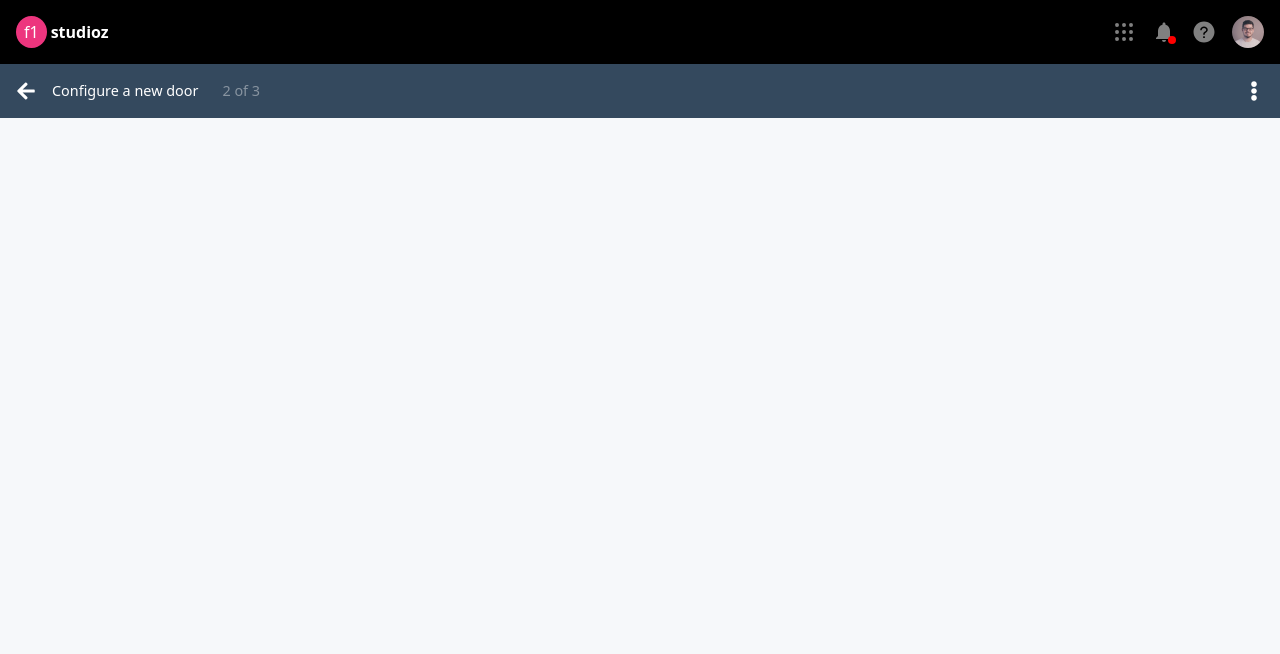
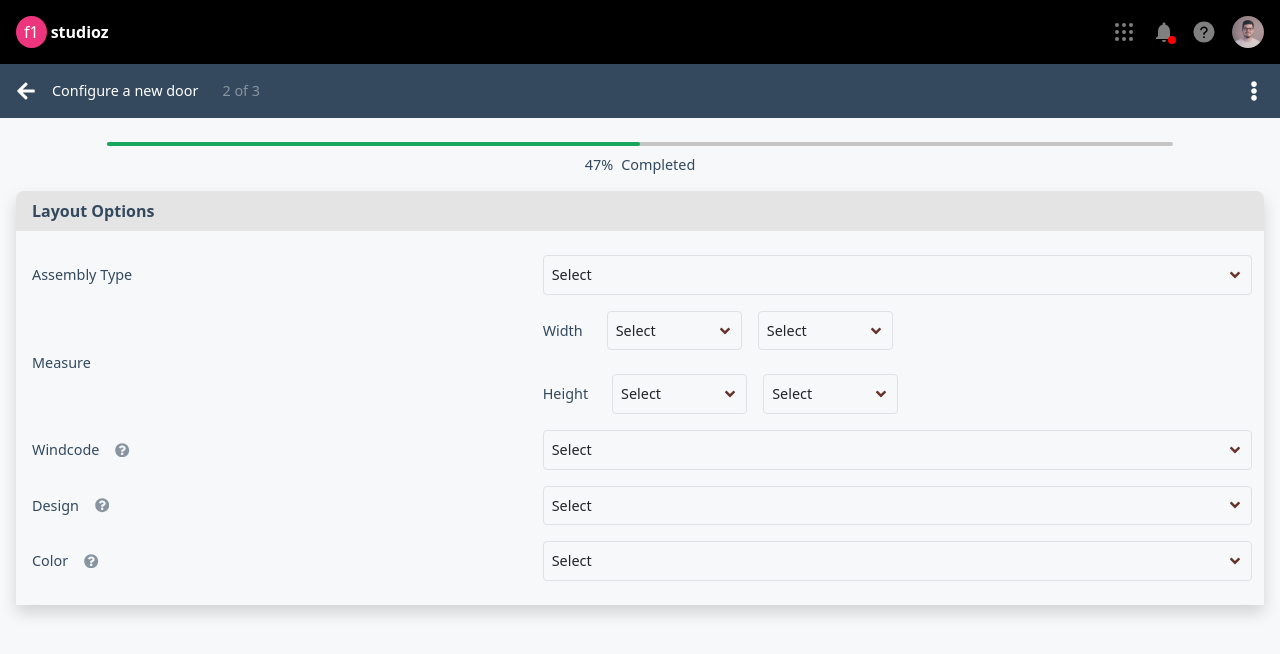
Before and after one commit to rahulrajput83/f1Studioz-assignment, a React (Create React App) app: page /form3 in a window 1280 px wide. Shown: the top 654 px of the page. Built offline with nearby package versions, Linux system fonts and the light colour scheme.

Commit message:
Started Page 4

```diff
--- a/src/CustomStyle.scss
+++ b/src/CustomStyle.scss
@@ -12,11 +12,13 @@ $theme-colors: (
     "green": #17A85F,
     "brown": #66332B,
     "borderColor": #c7c4c4,
-    "activeBg": rgba(221, 237, 253, 1),
-    'headCol': rgba(136, 148, 160, 1),
-    "headBg": rgb(241, 242, 243),
+    "activeBg": #ddedfd,
+    'headCol': #8894a0,
+    "headBg": #f1f2f3,
     "bG": #F6F8FA,
-    "textDarkGray": rgba(42, 41, 42, 1)
+    "textDarkGray": #2a292a,
+    "CardBg": #E4E4E4
+
 );
 .Item {
     cursor: pointer;
@@ -99,6 +101,10 @@ $theme-colors: (
     height: 3rem
 }
 
+.Progress {
+    height:  0.25rem;
+}
+
 .respCardHeight {
     @media (min-width: 992px) {
         position: absolute;
@@ -110,6 +116,11 @@ $theme-colors: (
     }
 }
 
+.Rounded {
+    border-top-left-radius: 0.5rem;
+    border-top-right-radius: 0.5rem;
+}
+
 
 /* import bootstrap to set changes */
 @import "~bootstrap/scss/bootstrap";
--- a/src/Pages/Form1.jsx
+++ b/src/Pages/Form1.jsx
@@ -1,6 +1,5 @@
 import React from 'react'
-import Navbar from '../component/Navbar'
-import { FaAngleRight, FaArrowLeft, FaEllipsisV } from 'react-icons/fa'
+import { FaAngleRight } from 'react-icons/fa'
 import { Link } from 'react-router-dom'
 import FormSubNav from '../component/FormSubNav'
 
--- a/src/Pages/Form3.jsx
+++ b/src/Pages/Form3.jsx
@@ -1,6 +1,6 @@
 import React from 'react'
-import { FaArrowLeft, FaEllipsisV } from 'react-icons/fa';
-import { Link } from 'react-router-dom';
+import Drop from '../component/Drop';
+import DropSize from '../component/DropSize';
 import FormSubNav from '../component/FormSubNav';
 
 
@@ -8,6 +8,45 @@ function Form3() {
   return (
     <div className='d-flex flex-column bg-bG min-vh-100 position-relative'>
       <FormSubNav backlink='/form2' title='Configure a new door' sub='2 of 3' />
+
+      {/* Progress Bar */}
+      <div className='bg-borderColor rounded-pill col-10 mt-4 mx-auto Progress'>
+        <div className='col-6 Progress rounded-pill bg-green'></div>
+      </div>
+
+      {/* Progress Percentage Text */}
+      <div className='d-flex size text-gray my-2 gap-2 mx-auto'>
+        <span className='weight'>47%</span>
+        <span>Completed</span>
+      </div>
+
+
+      <div className='d-flex flex-column px-3 py-2 justify-content-center '>
+
+        {/* Layout Options Card */}
+        <div className='d-flex shadow Rounded flex-column'>
+          <span className='px-3 bg-CardBg py-2 Rounded fw-bold text-gray'>Layout Options</span>
+          <div className='d-flex gap-3 flex-column px-3 py-4'>
+            <Drop title='Assembly Type' icon={false} />
+            <div className='d-flex flex-column gap-1 flex-md-row position-relative'>
+              <span className='size weight gap-3 col col-md-5 justify-content-md-start d-flex flex-row align-items-center justify-content-between text-gray'>
+                <span>Measure</span>
+              </span>
+              <div className='d-flex flex-column gap-4'>
+                <DropSize title='Width' />
+                <DropSize title='Height' />
+              </div>
+            </div>
+            <Drop title='Windcode' icon={true} />
+
+            <Drop title='Design' icon={true} />
+            <Drop title='Color' icon={true} />
+          </div>
+        </div>
+      </div>
+
+
+
     </div>
   )
 }
--- /dev/null
+++ b/src/component/Drop.jsx
@@ -0,0 +1,28 @@
+import React from 'react'
+import { FaAngleDown, FaQuestionCircle } from 'react-icons/fa'
+
+function Drop(props) {
+    return (
+        <div className='d-flex flex-column gap-1 flex-md-row position-relative'>
+            <span className='size weight gap-3 col col-md-5 justify-content-md-start d-flex flex-row align-items-center justify-content-between text-gray'>
+                <span>{props.title}</span>
+                {props.icon ? <FaQuestionCircle className='me-2 text-darkGray' /> : null}
+            </span>
+            <div className='d-flex flex-row col col-md-7 Cursor rounded-1 p-2 border align-items-center justify-content-between'>
+                <span className='size'>Select</span>
+                <FaAngleDown className='text-brown' />
+            </div>
+            {/* {showShipping ?
+                            <div className='d-flex flex-column bg-white shadow col-12 rounded col-md-7 end-0 z-index p-2 position-absolute top-100'>
+                                {ShippingPoint.map((e, i) => {
+                                    return (
+                                        <span onClick={() => dispatchToRedux(e, 'Add_ShippingPoint')} className='size Cursor' key={`shipping-${i}`}>{e}</span>
+                                    )
+                                })}
+                            </div> : null
+                        } */}
+        </div>
+    )
+}
+
+export default Drop
--- /dev/null
+++ b/src/component/DropSize.jsx
@@ -0,0 +1,33 @@
+import React from 'react'
+import { FaAngleDown } from 'react-icons/fa'
+
+function DropSize(props) {
+    return (
+        <div className='d-flex flex-row gap-4 justify-content-between col col-md-10 align-items-center position-relative'>
+            <span className='size my-auto weight text-gray mx-auto'>
+                {props.title}
+            </span>
+            <div className='d-flex flex-row justify-content-md-between col col-md-11 gap-3 ms-auto me-0'>
+                <div className='d-flex flex-row Cursor gap-3 col col-md-8 rounded-1 p-2 border align-items-center justify-content-between'>
+                    <span className='size'>Select</span>
+                    <FaAngleDown className='text-brown' />
+                </div>
+                <div className='d-flex flex-row Cursor gap-3 col col-md-8 rounded-1 p-2 border align-items-center justify-content-between'>
+                    <span className='size'>Select</span>
+                    <FaAngleDown className='text-brown' />
+                </div>
+            </div>
+            {/* {showShipping ?
+                            <div className='d-flex flex-column bg-white shadow col-12 rounded col-md-7 end-0 z-index p-2 position-absolute top-100'>
+                                {ShippingPoint.map((e, i) => {
+                                    return (
+                                        <span onClick={() => dispatchToRedux(e, 'Add_ShippingPoint')} className='size Cursor' key={`shipping-${i}`}>{e}</span>
+                                    )
+                                })}
+                            </div> : null
+                        } */}
+        </div>
+    )
+}
+
+export default DropSize
--- a/src/component/FormSubNav.jsx
+++ b/src/component/FormSubNav.jsx
@@ -16,7 +16,7 @@ function FormSubNav(props) {
           </Link>
           <div className='d-flex size flex-column flex-md-row'>
             <span className=''>{props.title}</span>
-            {props.sub ? <span className='ms-lg-4 text-headCol'>{props.sub}</span> : null}
+            {props.sub ? <span className='ms-md-4 text-headCol'>{props.sub}</span> : null}
           </div>
         </div>
         <FaEllipsisV className='fs-5' />
```
